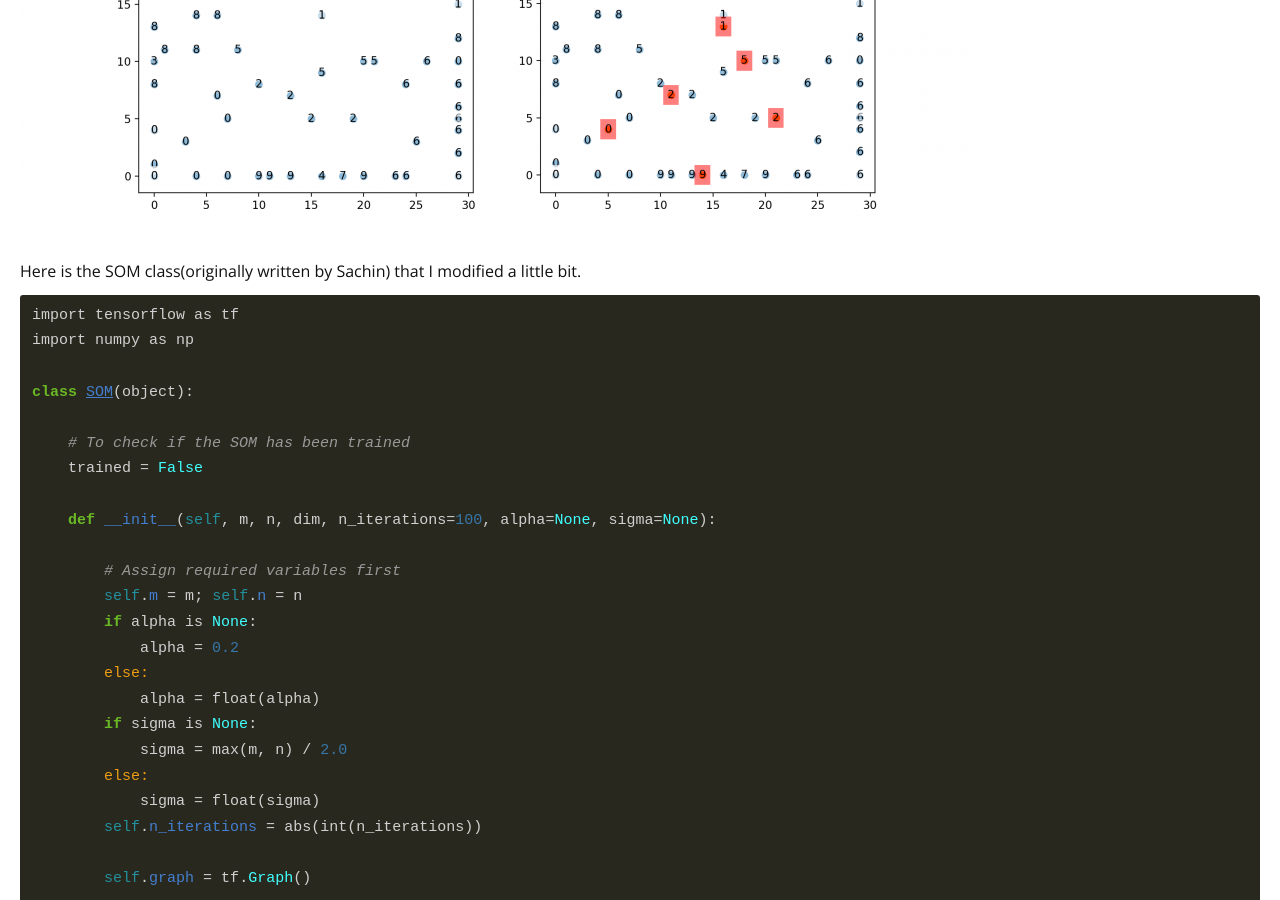
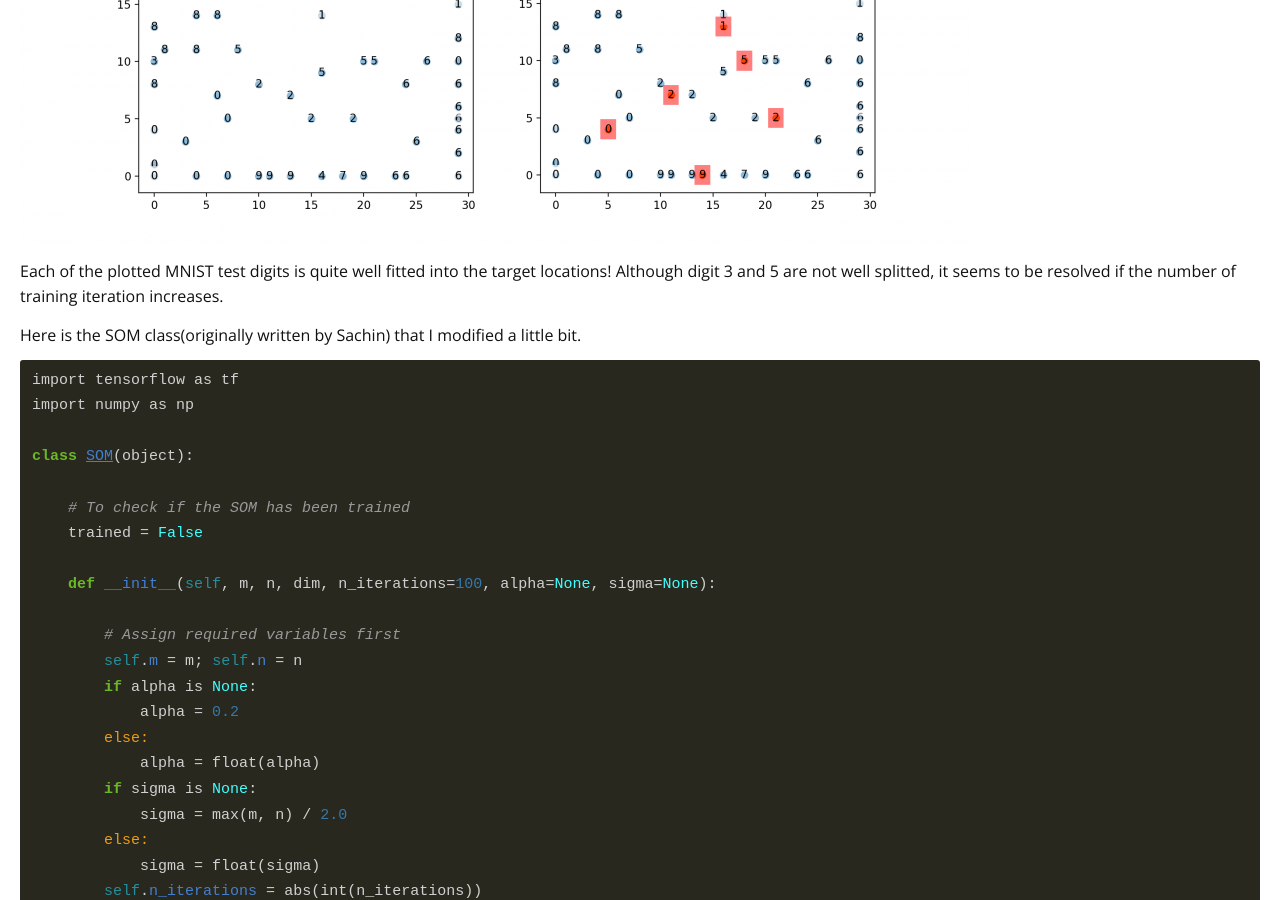
Before and after one commit to wonik/wonikjang.github.io, a Jekyll site: the page built from _posts/2017-06-30-som.md, in a window 1280 px wide and 900 px high, scrolled down 3476 px. Built offline with Jekyll 4.4.1, drawn with Linux system fonts in a browser that asks for light colours; nearby versions of some CDN libraries; comment, search, counter and statistics services are not loaded.

Commit message:
Update 2017-06-30-som.md

```diff
--- a/_posts/2017-06-30-som.md
+++ b/_posts/2017-06-30-som.md
@@ -111,6 +111,8 @@
 {% endhighlight %}
 
 ![somMNIST](/result_images/somMNIST_resized.png  "somMNIST")
+
+Each of the plotted MNIST test digits is quite well fitted into the target locations! Although digit 3 and 5 are not well splitted, it seems to be resolved if the number of training iteration increases.
 
 Here is the SOM class(originally written by Sachin) that I modified a little bit.
 
```
